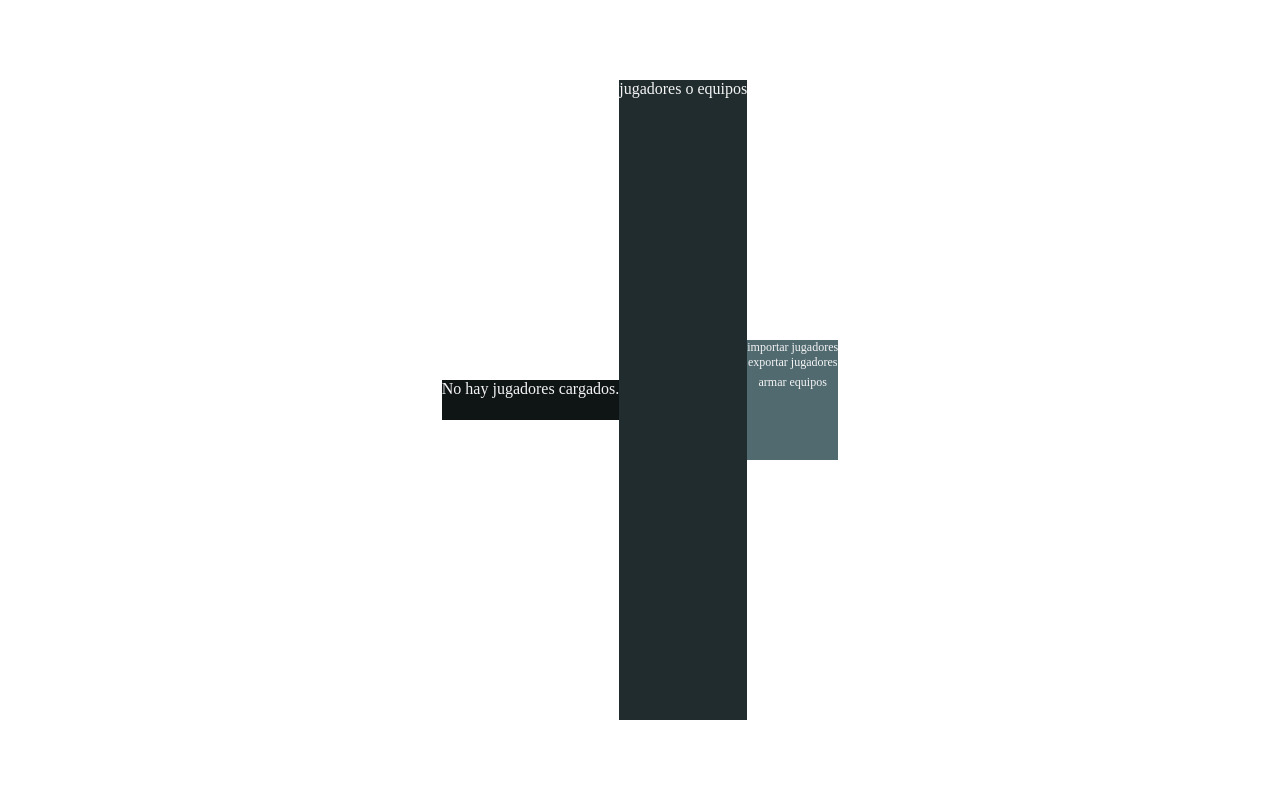
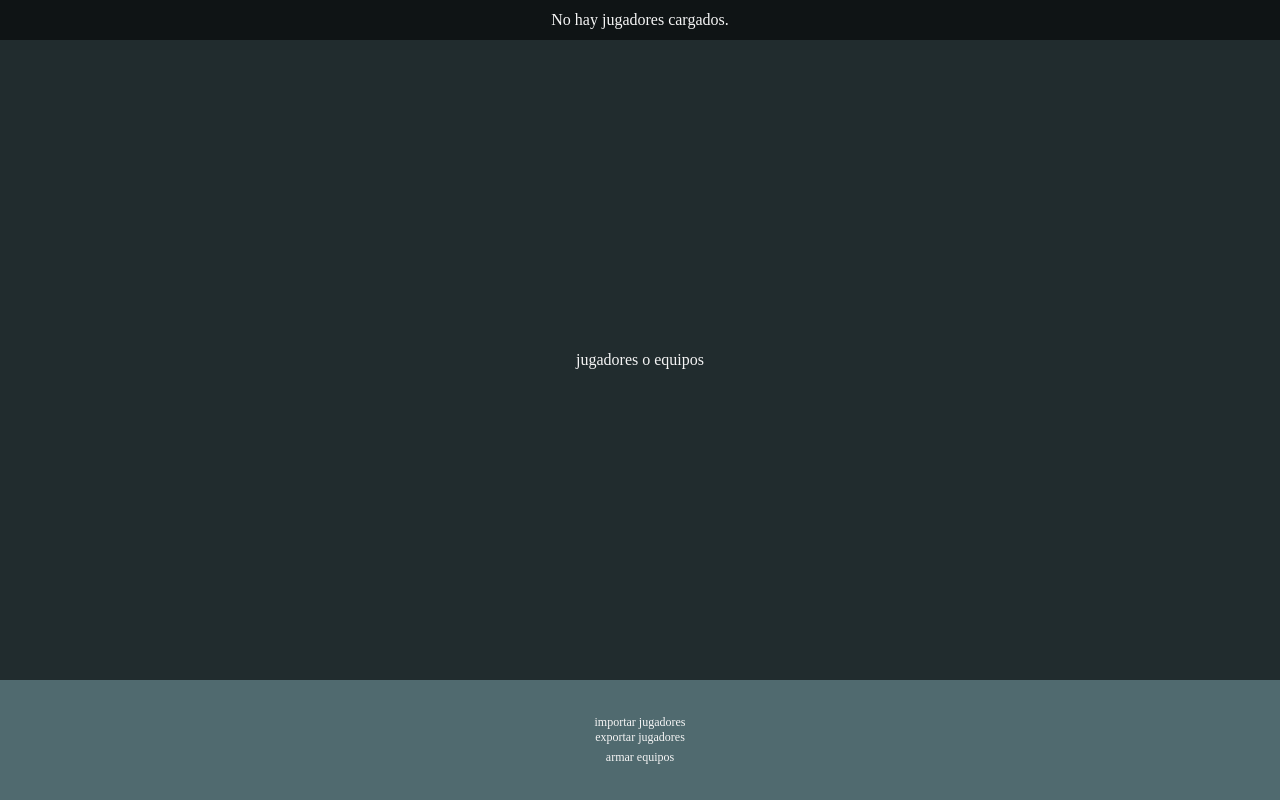
Before and after one commit to bragonip/teams-builder, a React (Vite) app: page / in a window 1280 px wide. Built offline with nearby package versions, Linux system fonts and the light colour scheme.

Commit message:
mejor css2

```diff
--- a/src/App.css
+++ b/src/App.css
@@ -13,10 +13,10 @@ html, body {
 
 .app {
     display: flex;
-    justify-content: center;
-    align-items: center;
+    flex-direction: column;
     height: 100vh;
     text-align: center;
+    background-color: #212f3d;
 }
 
 .notification {
@@ -24,14 +24,19 @@ html, body {
     color: whitesmoke;
     height: 5vh;
     display: flex;
+    align-items: center;
+    justify-content: center;
     font-size: 2vh;
 }
 
 .content {
     color: whitesmoke;
     height: 80vh;
+    display: flex;
+    align-items: center;
+    justify-content: center;
     overflow-y: auto;
-    font-size: 2vh; /* Tamaño de letra en .content */
+    font-size: 2vh;
     background-color: #212c2e;
 }
 
@@ -40,9 +45,11 @@ html, body {
     color: whitesmoke;
     height: 15vh;
     display: flex;
-    flex-direction: column; /* Coloca los elementos uno debajo del otro */
-    font-size: 1.5vh; /* Tamaño de letra en .options */
-    gap: 5px; /* Espaciado entre elementos */
+    flex-direction: column;
+    align-items: center;
+    justify-content: center;
+    font-size: 1.5vh;
+    gap: 5px;
 }
 
 .csv_handler {
```
